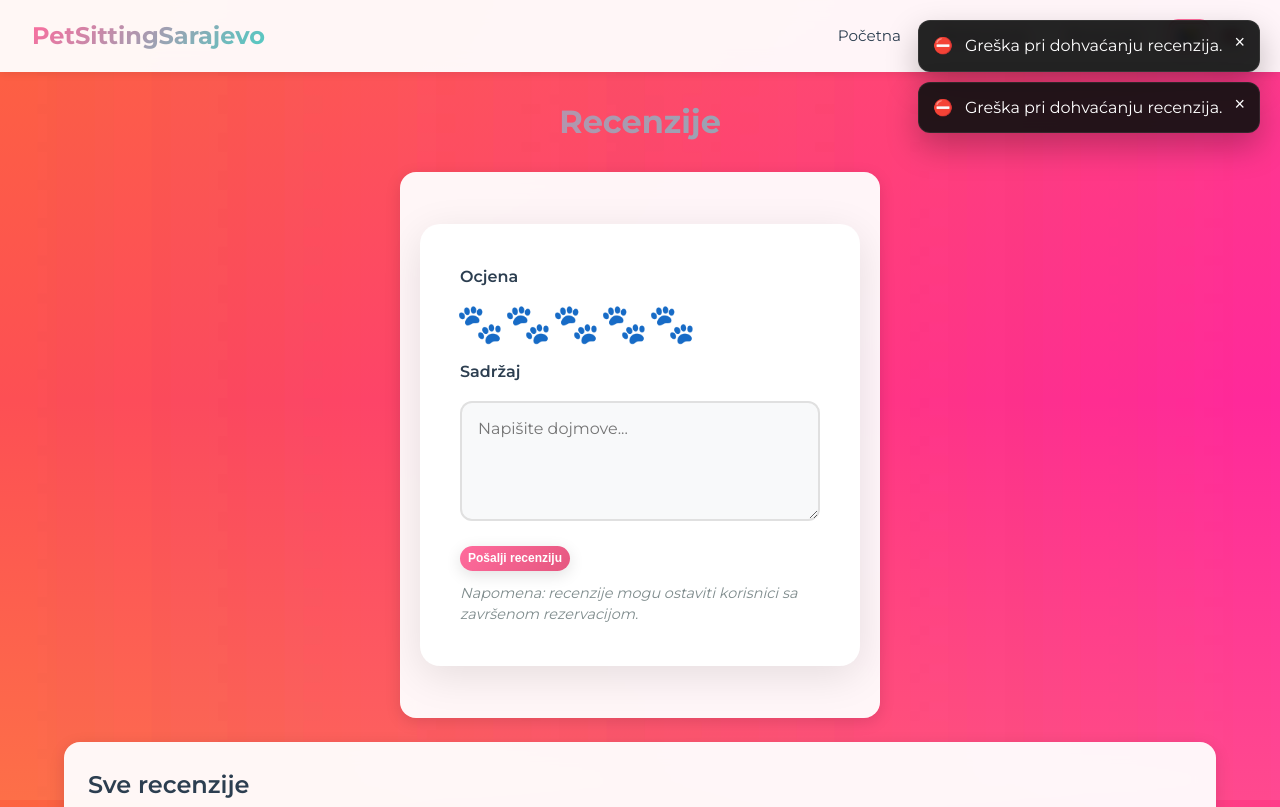
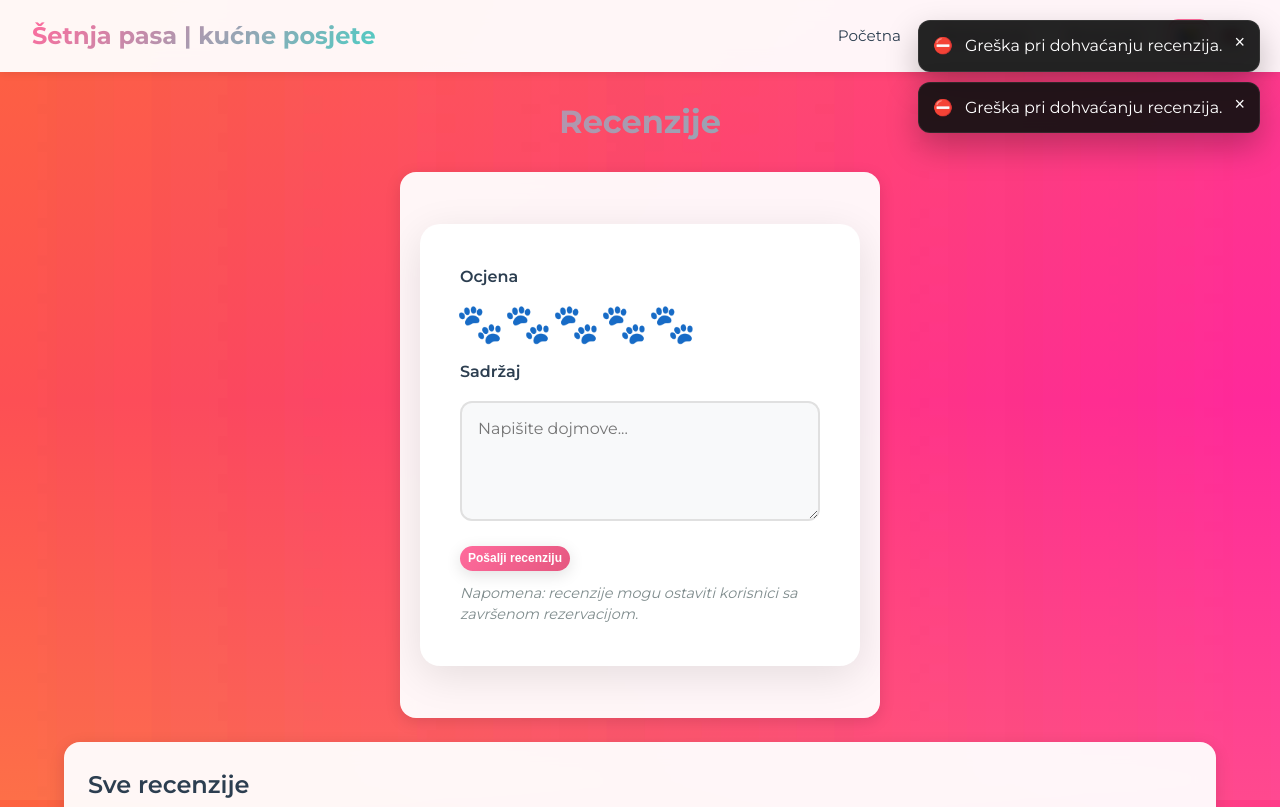
Before and after one commit to AjdinZ02/PetSittingSite, a website: page reviews.html in a window 1280 px wide. Shown: the top 807 px of the page. Drawn offline with Linux system fonts and the light colour scheme; no server answers; a web font is replaced by a local one.

Commit message:
review update

```diff
--- a/reviews.html
+++ b/reviews.html
@@ -24,7 +24,7 @@
 <body>
   <header>
     <nav class="navbar">
-      <a href="index.html" class="logo" style="text-decoration: none; color: inherit;">PetSittingSarajevo</a>
+      <a href="index.html" class="logo" style="text-decoration: none; color: inherit;">Šetnja pasa | kućne posjete</a>
 
       <ul class="nav-links" id="navLinks">
         <li><a href="index.html">Početna</a></li>
```
